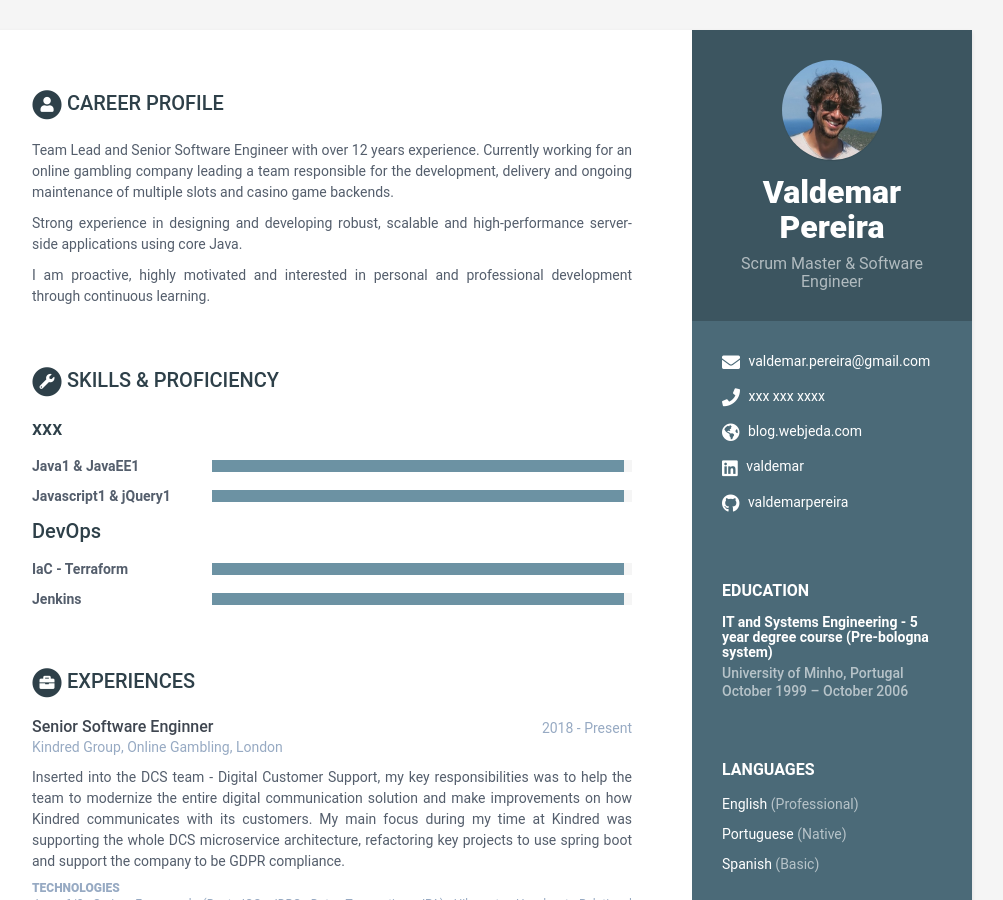
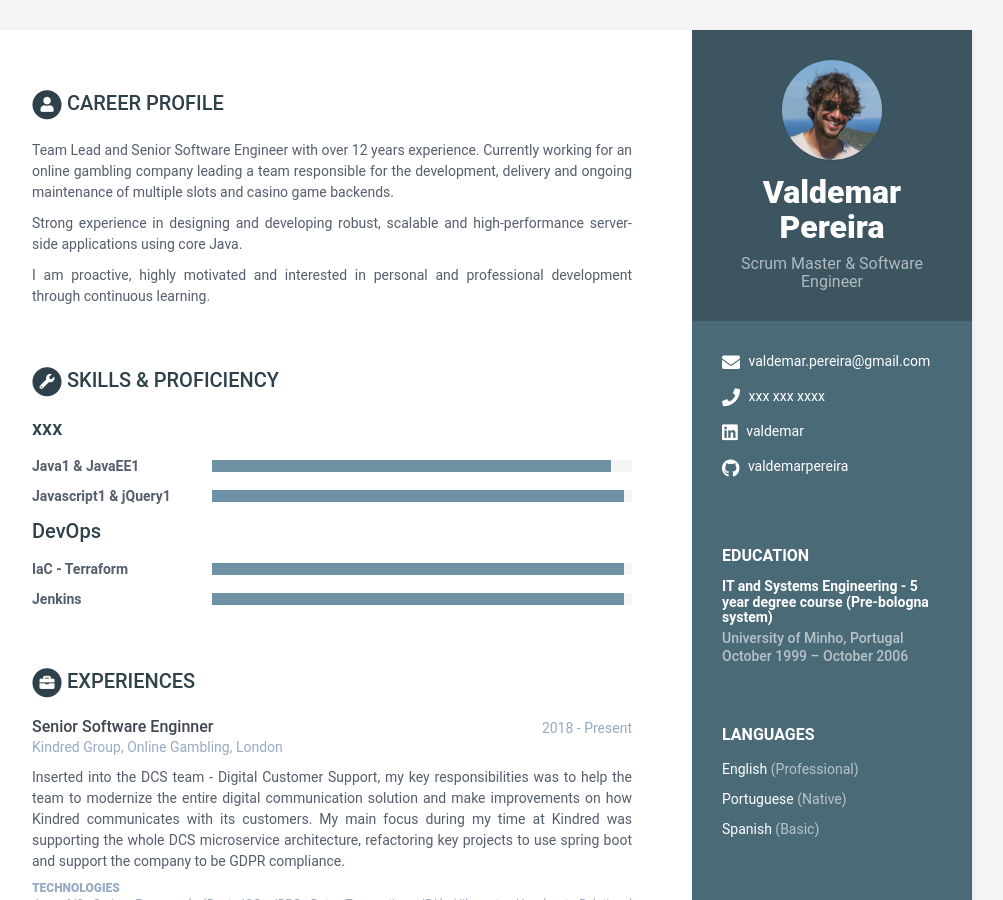
Before and after one commit to valdemarpereira/valdemarpereira.github.io, a Jekyll site: the page built from index.html, in a window 1280 px wide and 900 px high. Shown: the whole window, without its empty margins (168-1171 px from the left). Built offline with Jekyll 4.4.1, drawn with Linux system fonts in a browser that asks for light colours.

Commit message:
more updates

```diff
--- a/_data/data.yml
+++ b/_data/data.yml
@@ -14,7 +14,7 @@ sidebar:
     # Sidebar links
     email: valdemar.pereira@gmail.com
     phone: xxx xxx xxxx
-    website: blog.webjeda.com #do not add http://
+    website:  #do not add http://
     linkedin: valdemar
     github: valdemarpereira
     gitlab:
@@ -160,7 +160,7 @@ skills:
 
           skill:
             - name: Java1 & JavaEE1
-              level: 98%
+              level: 95%
 
             - name: Javascript1 & jQuery1
               level: 98%
```
